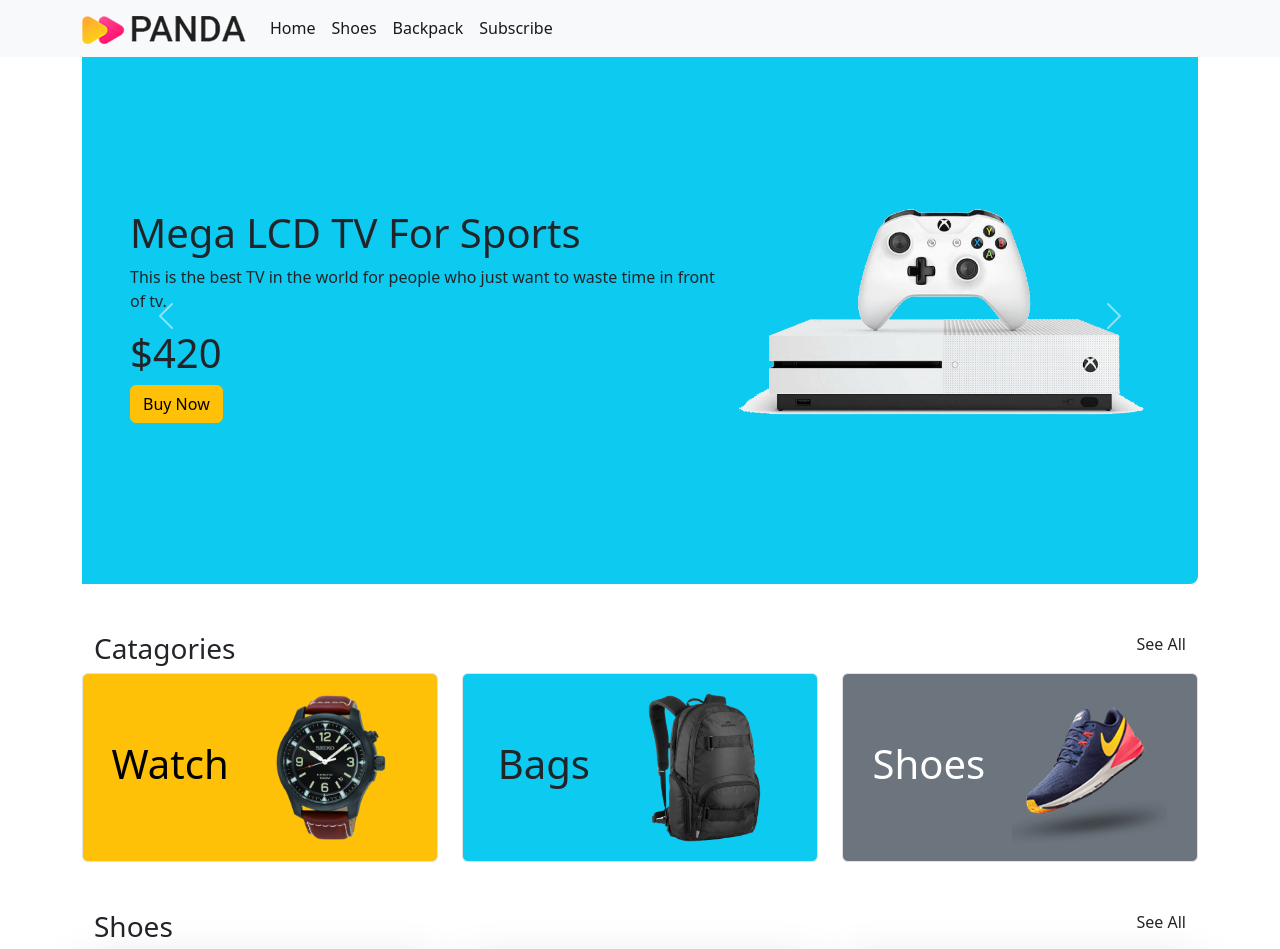
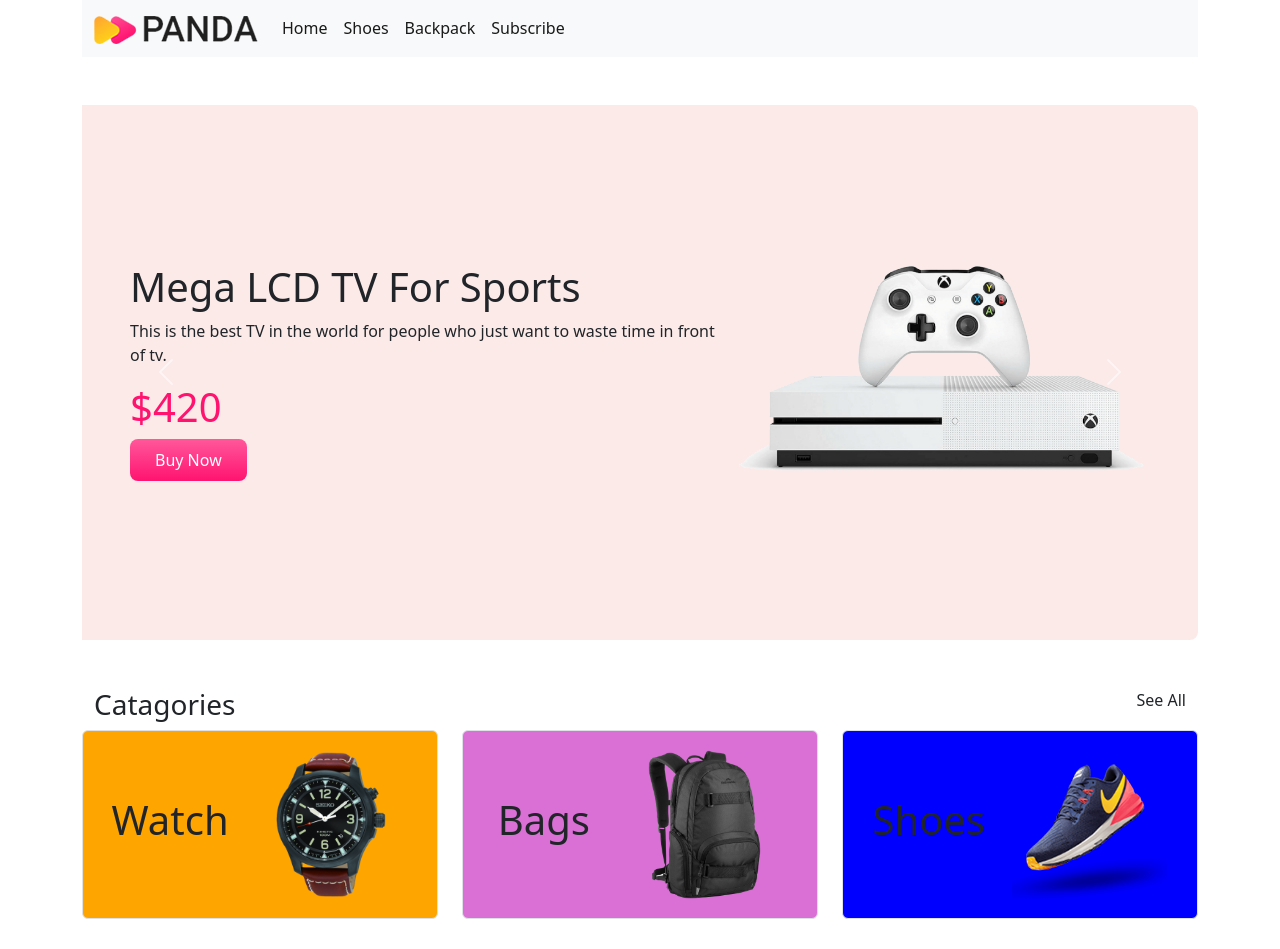
Before and after one commit to Rakibul187/panda-commerce-bootstrap, a plain HTML site: page index.html in a window 1280 px wide. Shown: the top 949 px of the page. Drawn offline with nearby package versions, Linux system fonts and the light colour scheme.

Commit message:
added text color

```diff
--- a/index.html
+++ b/index.html
@@ -7,11 +7,13 @@
     <title>Panda Commerce</title>
     <link href="https://cdn.jsdelivr.net/npm/bootstrap@5.2.0/dist/css/bootstrap.min.css" rel="stylesheet"
         integrity="sha384-gH2yIJqKdNHPEq0n4Mqa/HGKIhSkIHeL5AyhkYV8i59U5AR6csBvApHHNl/vI1Bx" crossorigin="anonymous">
+    <!-- ------------custom css style-------- -->
+    <link rel="stylesheet" href="style.css">
 </head>
 
 <body>
     <header class="container">
-        <nav class="navbar fixed-top navbar-expand-lg bg-light ">
+        <nav class="navbar sticky-top navbar-expand-lg bg-light ">
             <div class="container">
                 <a class="navbar-brand" href="#"><img src="images/logo.png" alt=""></a>
                 <button class="navbar-toggler" type="button" data-bs-toggle="collapse"
@@ -41,7 +43,7 @@
         <section>
             <div id="carouselExampleControls" class="carousel slide my-5" data-bs-ride="carousel">
                 <div class="carousel-inner">
-                    <div class="carousel-item active bg-info p-5 rounded-3  ">
+                    <div class="carousel-item active panda-background p-5 rounded-3  ">
                         <div class="row  ">
                             <div class="col-lg-7 d-flex align-items-center">
                                 <div>
@@ -49,8 +51,8 @@
                                     <p>This is the best TV in the world for people who just want to waste time in front
                                         of
                                         tv.</p>
-                                    <h1>$420</h1>
-                                    <div class="btn btn btn-warning">Buy Now</div>
+                                    <h1 class="panda-text-color">$420</h1>
+                                    <div class="btn btn panda-btn-bg">Buy Now</div>
                                 </div>
                             </div>
                             <div class="col-lg-5">
@@ -58,7 +60,7 @@
                             </div>
                         </div>
                     </div>
-                    <div class="carousel-item active bg-info p-5 rounded-3  ">
+                    <div class="carousel-item active panda-background p-5 rounded-3  ">
                         <div class="row  ">
                             <div class="col-lg-7 d-flex align-items-center">
                                 <div>
@@ -66,8 +68,8 @@
                                     <p>This is the best TV in the world for people who just want to waste time in front
                                         of
                                         tv.</p>
-                                    <h1>$420</h1>
-                                    <div class="btn btn btn-warning">Buy Now</div>
+                                    <h1 class="panda-text-color">$420</h1>
+                                    <div class="btn btn panda-btn-bg">Buy Now</div>
                                 </div>
                             </div>
                             <div class="col-lg-5">
@@ -75,7 +77,7 @@
                             </div>
                         </div>
                     </div>
-                    <div class="carousel-item active bg-info p-5 rounded-3  ">
+                    <div class="carousel-item active panda-background p-5 rounded-3  ">
                         <div class="row  ">
                             <div class="col-lg-7 d-flex align-items-center">
                                 <div>
@@ -83,8 +85,8 @@
                                     <p>This is the best TV in the world for people who just want to waste time in front
                                         of
                                         tv.</p>
-                                    <h1>$420</h1>
-                                    <div class="btn btn btn-warning">Buy Now</div>
+                                    <h1 class="panda-text-color">$420</h1>
+                                    <div class="btn btn panda-btn-bg">Buy Now</div>
                                 </div>
                             </div>
                             <div class="col-lg-5">
@@ -117,8 +119,7 @@
                 </div>
                 <div class="row gy-5">
                     <div class="col-lg-4 col-md-6 col-sm-12">
-                        <div
-                            class="p-3 border rounded d-flex align-items-center justify-content-around text-bg-warning">
+                        <div class="p-3 border rounded d-flex align-items-center justify-content-around panda-cat1">
                             <h1>
                                 Watch
                             </h1>
@@ -126,14 +127,13 @@
                         </div>
                     </div>
                     <div class="col-lg-4 col-md-6 col-sm-12">
-                        <div class="p-3 border rounded d-flex align-items-center justify-content-around bg-info">
+                        <div class="p-3 border rounded d-flex align-items-center justify-content-around panda-cat2">
                             <h1>Bags</h1>
                             <img src="images/categories/bag.png" alt="">
                         </div>
                     </div>
                     <div class="col-lg-4 col-md-6 col-sm-12">
-                        <div
-                            class="p-3 border rounded d-flex align-items-center justify-content-around text-bg-secondary">
+                        <div class="p-3 border rounded d-flex align-items-center justify-content-around panda-cat3">
                             <h1>Shoes</h1>
                             <img src="images/categories/shoes.png" alt="">
                         </div>
@@ -157,7 +157,7 @@
                             <p class="card-text">This is a longer card with supporting text below as a natural lead-in
                                 to additional content. This content is a little bit longer.</p>
                             <h5>$120</h5>
-                            <div class="btn btn-warning">Buy Now</div>
+                            <div class="btn panda-btn-bg">Buy Now</div>
                         </div>
                     </div>
                 </div>
@@ -169,7 +169,7 @@
                             <p class="card-text">This is a longer card with supporting text below as a natural lead-in
                                 to additional content. This content is a little bit longer.</p>
                             <h5>$320</h5>
-                            <div class="btn btn-warning">Buy Now</div>
+                            <div class="btn panda-btn-bg">Buy Now</div>
                         </div>
                     </div>
                 </div>
@@ -181,7 +181,7 @@
                             <p class="card-text">This is a longer card with supporting text below as a natural lead-in
                                 to additional content.</p>
                             <h5>$350</h5>
-                            <div class="btn btn-warning">Buy Now</div>
+                            <div class="btn panda-btn-bg">Buy Now</div>
                         </div>
                     </div>
                 </div>
@@ -203,7 +203,7 @@
                             <p class="card-text">This is a longer card with supporting text below as a natural lead-in
                                 to additional content. This content is a little bit longer.</p>
                             <h5>$120</h5>
-                            <div class="btn btn-warning mt-5">Buy Now</div>
+                            <div class="btn panda-btn-bg mt-5">Buy Now</div>
                         </div>
                     </div>
                 </div>
@@ -215,7 +215,7 @@
                             <p class="card-text">This is a longer card with supporting text below as a natural lead-in
                                 to additional content. This content is a little bit longer.</p>
                             <h5>$320</h5>
-                            <div class="btn btn-warning mt-5">Buy Now</div>
+                            <div class="btn panda-btn-bg mt-5">Buy Now</div>
                         </div>
                     </div>
                 </div>
@@ -227,7 +227,7 @@
                             <p class="card-text">This is a longer card with supporting text below as a natural lead-in
                                 to additional content.</p>
                             <h5>$169</h5>
-                            <div class="btn btn-warning mt-5">Buy Now</div>
+                            <div class="btn panda-btn-bg mt-5">Buy Now</div>
                         </div>
                     </div>
                 </div>
@@ -237,7 +237,7 @@
 
         <!-- ---------subscribe section start--------------- -->
         <section style="height:300px;"
-            class="container d-flex justify-content-center text-bg-info align-items-center rounded-3 my-5">
+            class="container d-flex justify-content-center panda-background align-items-center rounded-3 my-5">
             <div>
                 <h2>LET'S STAY IN TOUCH</h2>
                 <p>Get updates on sales, specials and more</p>
@@ -245,7 +245,7 @@
                     <div class="mb-1">
                         <input type="email" class="form-control" id="exampleInputEmail1" aria-describedby="emailHelp">
                     </div>
-                    <button type="submit" class="btn btn-primary">Submit</button>
+                    <button type="submit" class="btn panda-btn-bg">Submit</button>
                 </form>
             </div>
         </section>
--- /dev/null
+++ b/style.css
@@ -0,0 +1,27 @@
+.panda-background {
+    background-color: #fceae8;
+}
+
+.panda-text-color {
+    color: #ff136f;
+}
+
+.panda-cat1 {
+    background-color: #ffa500;
+}
+
+.panda-cat2 {
+    background-color: #da70d6;
+}
+
+.panda-cat3 {
+    background-color: #0000ff;
+}
+
+.panda-btn-bg {
+    background-image: linear-gradient(to bottom, #FF589B 0%, #FF136F 100%);
+    color: #fff;
+    border: none;
+    border-radius: 8px;
+    padding: 9px 25px;
+}
```
